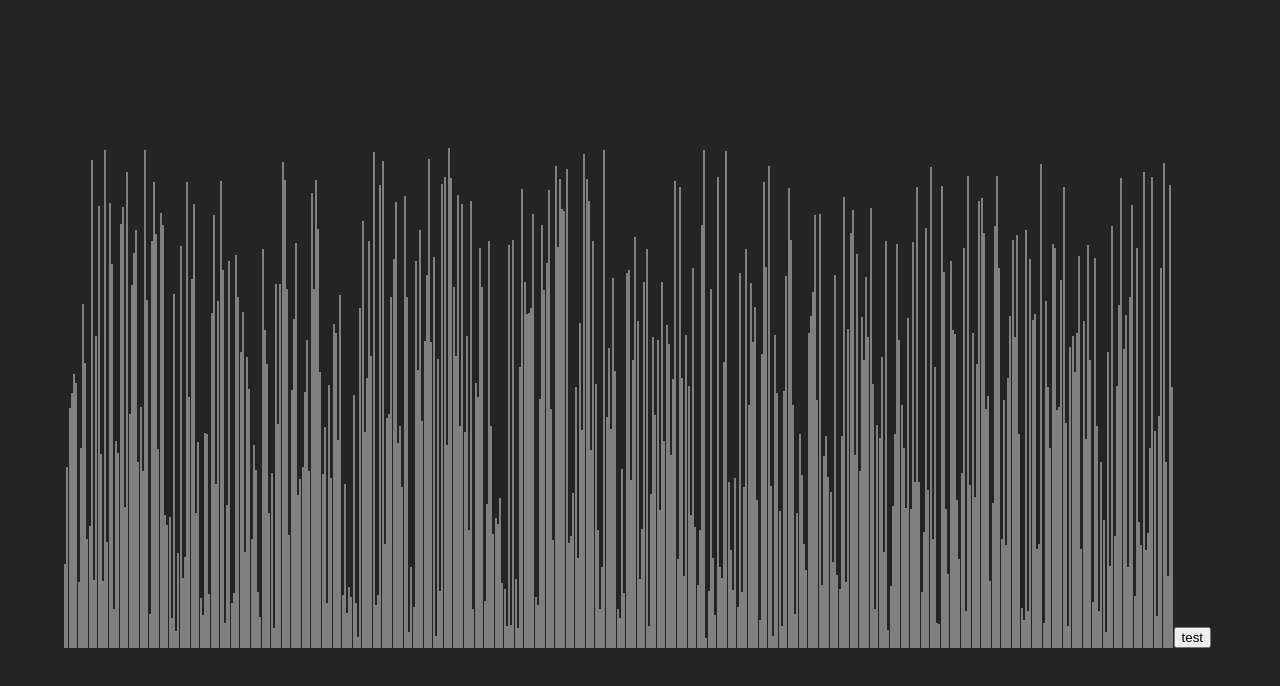
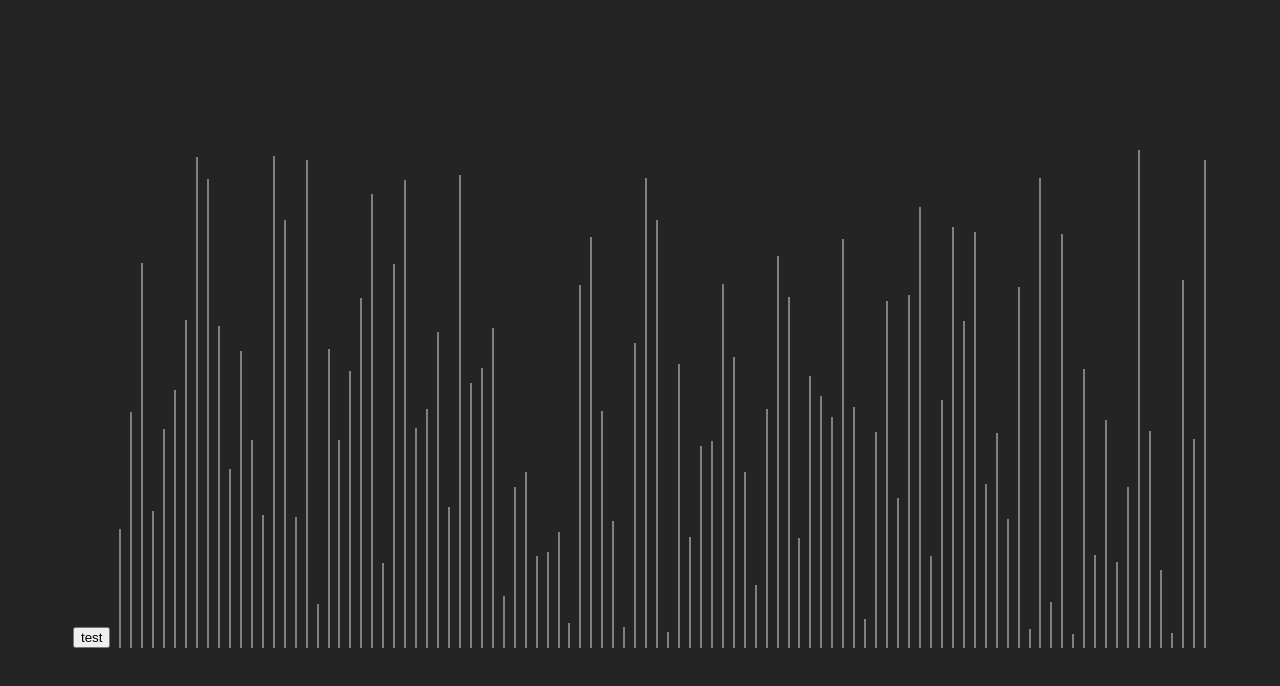
Before and after one commit to LucasDiasAl/sort-visualization, a React (Vite) app: page / in a window 1280 px wide. Shown: the top 686 px of the page. Built offline with nearby package versions, Linux system fonts and the light colour scheme.

Commit message:
reoganizada a estrutura do projeto

```diff
--- /dev/null
+++ b/src/components/animations/QuickSort.jsx
@@ -0,0 +1,73 @@
+import quickSort from '../../func/quickSort'
+
+import PropTypes from 'prop-types'
+
+function QuickSortAnimation({dataArray, SPEED, setDataArray}) {
+
+const onQuickSortAnimation = () => {
+  const {sorting, visualization} = quickSort({sorting: dataArray, visualization: []})
+  for( let i = 0; i < visualization.length; i++) {
+
+    const { pivot, bar, direction } = visualization[i]
+
+    const pivotDiv = document.querySelector(`.bar-index-${pivot.originIndex}`)
+
+    const comparisonBar = document.querySelector(`.bar-index-${bar.originIndex}`)
+
+    setTimeout(() => {
+      // timeout para a animaçao da comparacao
+      if (i === 0 || visualization[i - 1].pivot !== pivot){
+        pivotDiv.style.background = 'red'
+      }
+
+      comparisonBar.style.background = 'blue'
+
+      setTimeout(() => {
+        // timeout para movimentaçao
+        const currPivotIndex = dataArray.indexOf(pivot)
+
+        const barToCompIndex = dataArray.indexOf(bar)
+
+        if(direction === -1) {
+          dataArray.splice(barToCompIndex, 1)
+          dataArray.splice((currPivotIndex), 0, bar)
+          setDataArray([...dataArray])
+        }
+
+      }, SPEED / 3)
+      setTimeout(() => {
+        // timeout para a finalizar o processo
+        if (visualization.length -1 === i || visualization[i + 1].pivot !== pivot){
+          pivotDiv.style.background = 'grey'
+        }
+
+        comparisonBar.style.background = 'grey'
+
+        if (visualization.length - 1 === i) {
+          for ( let e in sorting) {
+            const bar = document.querySelector(`.bar-index-${dataArray[e].originIndex}`)
+
+            bar.style.background = 'green'
+            // console.log(sorting[e] === dataArray[e]) ---> PARA TESTES APENAS
+          }
+          // console.log(sorting.length === dataArray.length) --> PARA TESTES APENAS
+        }
+      }, SPEED / 1.5)
+    }, i * SPEED)
+  }
+}
+
+  return (
+    <>
+      <button onClick={onQuickSortAnimation}>test</button>
+    </>
+  )
+}
+
+QuickSortAnimation.propTypes = {
+  SPEED: PropTypes.number.isRequired,
+  dataArray: PropTypes.array.isRequired,
+  setDataArray: PropTypes.func.isRequired,
+};
+
+export default QuickSortAnimation
--- a/src/components/dataVisualization/DataVis.jsx
+++ b/src/components/dataVisualization/DataVis.jsx
@@ -1,50 +1,14 @@
 import { useState, useEffect } from 'react'
 import './DataVis.css'
 
-import quickSort from '../../func/quickSort'
+import QuickSortAnimation from '../animations/QuickSort'
 
 function DataVis() {
   const SPEED = 10
-  const DATA_SIZE = 500
+  const DATA_SIZE = 100
   const [dataArray, setDataArray] = useState([])
 
-  const onQuickSort = () => {
-    const {sorting, visualization} = quickSort({sorting: dataArray, visualization: []})
 
-    for( let i = 0; i < visualization.length; i++) {
-      const pivot = document.querySelector(`.bar-index-${visualization[i].pivot.originIndex}`)
-      const comparisonBar = document.querySelector(`.bar-index-${visualization[i].bar.originIndex}`)
-      setTimeout(() => {
-        if (i === 0 || visualization[i - 1].pivot !== visualization[i].pivot){
-          pivot.style.background = 'red'
-        }
-        comparisonBar.style.background = 'blue'
-        setTimeout(() => {
-          const currPivotIndex = dataArray.indexOf(visualization[i].pivot)
-          const barToCompIndex = dataArray.indexOf(visualization[i].bar)
-          if(visualization[i].direction === -1) {
-            dataArray.splice(barToCompIndex, 1)
-            dataArray.splice((currPivotIndex), 0, visualization[i].bar)
-            setDataArray([...dataArray])
-          }
-        }, SPEED / 3)
-        setTimeout(() => {
-          if (visualization.length -1 === i || visualization[i + 1].pivot !== visualization[i].pivot){
-            pivot.style.background = 'grey'
-          }
-          comparisonBar.style.background = 'grey'
-          if (visualization.length - 1 === i) {
-            for ( let e in sorting) {
-              const bar = document.querySelector(`.bar-index-${dataArray[e].originIndex}`)
-              bar.style.background = 'green'
-              // console.log(sorting[e] === dataArray[e]) ---> PARA TESTES APENAS
-            }
-            // console.log(sorting.length === dataArray.length) --> PARA TESTES APENAS
-          }
-        }, SPEED / 1.5)
-      }, i * SPEED)
-    }
-  }
 
   const createDataArray = () => {
     const randomData = []
@@ -61,6 +25,7 @@ function DataVis() {
   return (
     <section className='data-visualizer'>
       <>
+      <QuickSortAnimation SPEED={SPEED} dataArray={dataArray} setDataArray={setDataArray}/>
       {
         dataArray.map(({height, originIndex}) => (
           <div
@@ -70,7 +35,6 @@ function DataVis() {
           ))
         }
       </>
-      <button onClick={onQuickSort}>test</button>
     </section>
   )
 }
```
